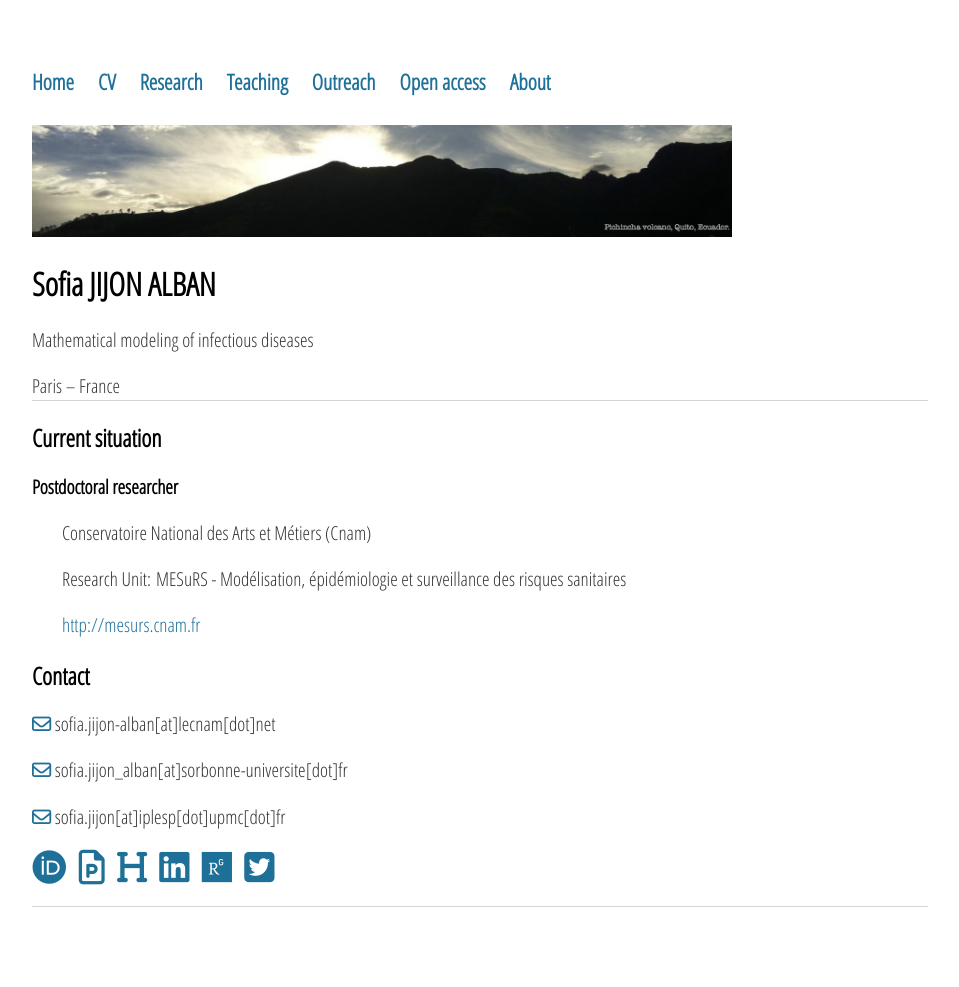
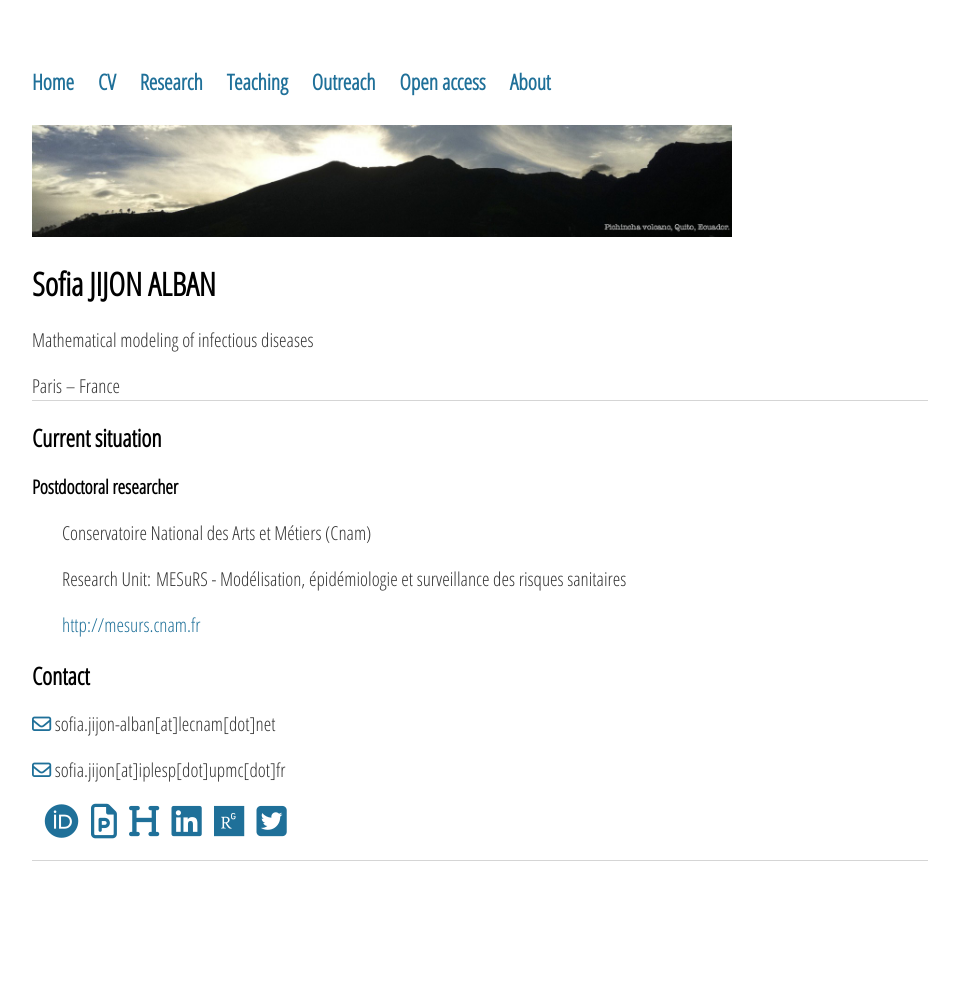
Before and after one commit to sjijon/sjijon.github.io, a Jekyll site: the page built from index.html, in a window 1280 px wide. Shown: the whole page, without its empty margins (160-1119 px from the left). Built offline with Jekyll 4.4.1, drawn with Linux system fonts in a browser that asks for light colours; nearby versions of some CDN libraries; after the commit the page ends 941 px from its top, so only the background shows below that.

Commit message:
Add googlescholar profile

```diff
--- a/index.html
+++ b/index.html
@@ -30,12 +30,11 @@
 		<i class="far fa-envelope" style="color:#1f7099"></i> sofia.jijon-alban[at]lecnam[dot]net
 	</p>
 	<p>
-		<i class="far fa-envelope" style="color:#1f7099"></i> sofia.jijon_alban[at]sorbonne-universite[dot]fr
-	</p>
-	<p>
 		<i class="far fa-envelope" style="color:#1f7099"></i> sofia.jijon[at]iplesp[dot]upmc[dot]fr
 	</p>
 	<p>
+		<a href="https://scholar.google.fr/citations?user=0CT-3HgAAAAJ&hl" target="_blank"><i class="fab fa-file-text-o" style="font-size: 1.8em"></i></a>
+		&nbsp;
 		<a href="https://orcid.org/0000-0002-1292-0512" target="_blank"><i class="fab fa-orcid" style="font-size: 1.8em"></i></a>
 		&nbsp;
 		<a href="https://publons.com/researcher/4268332/sofia-jijon/" target="_blank"><i class="fa fa-file-powerpoint-o" style="font-size: 1.8em"></i></a>
```
